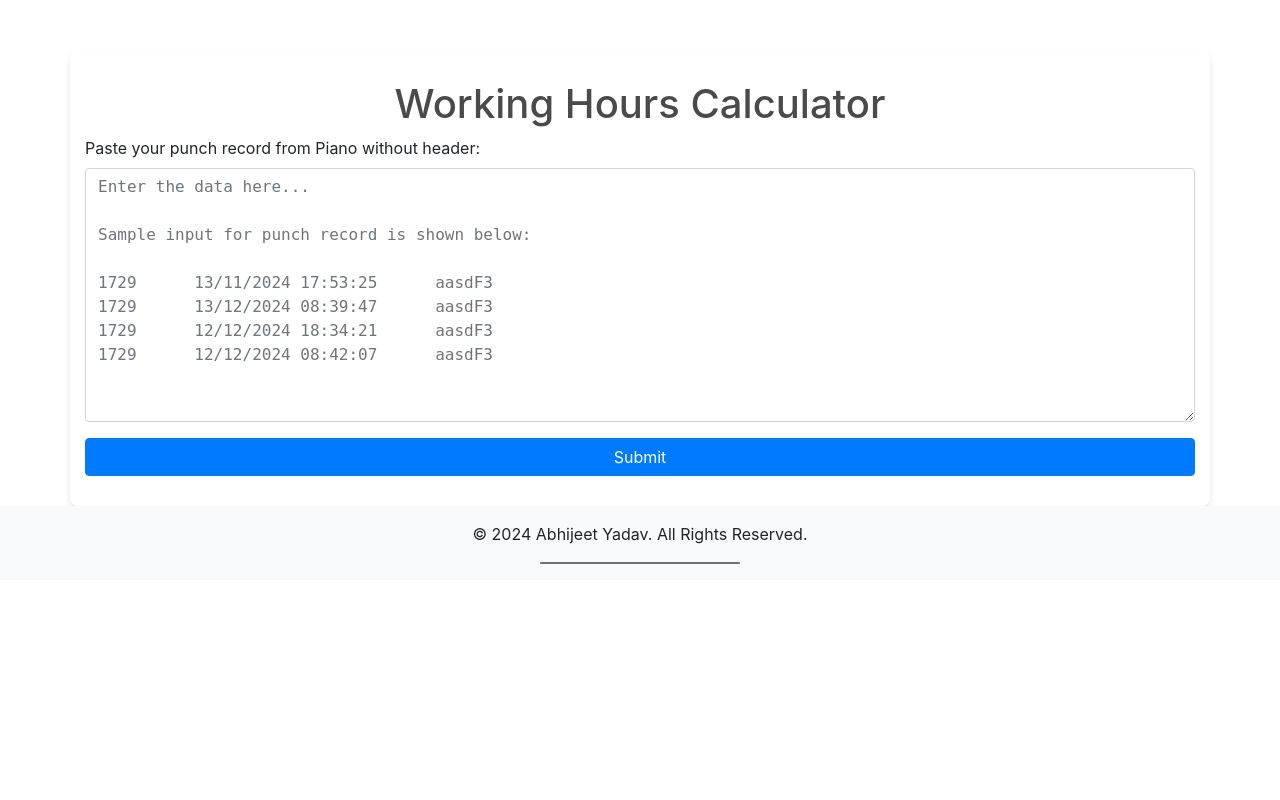
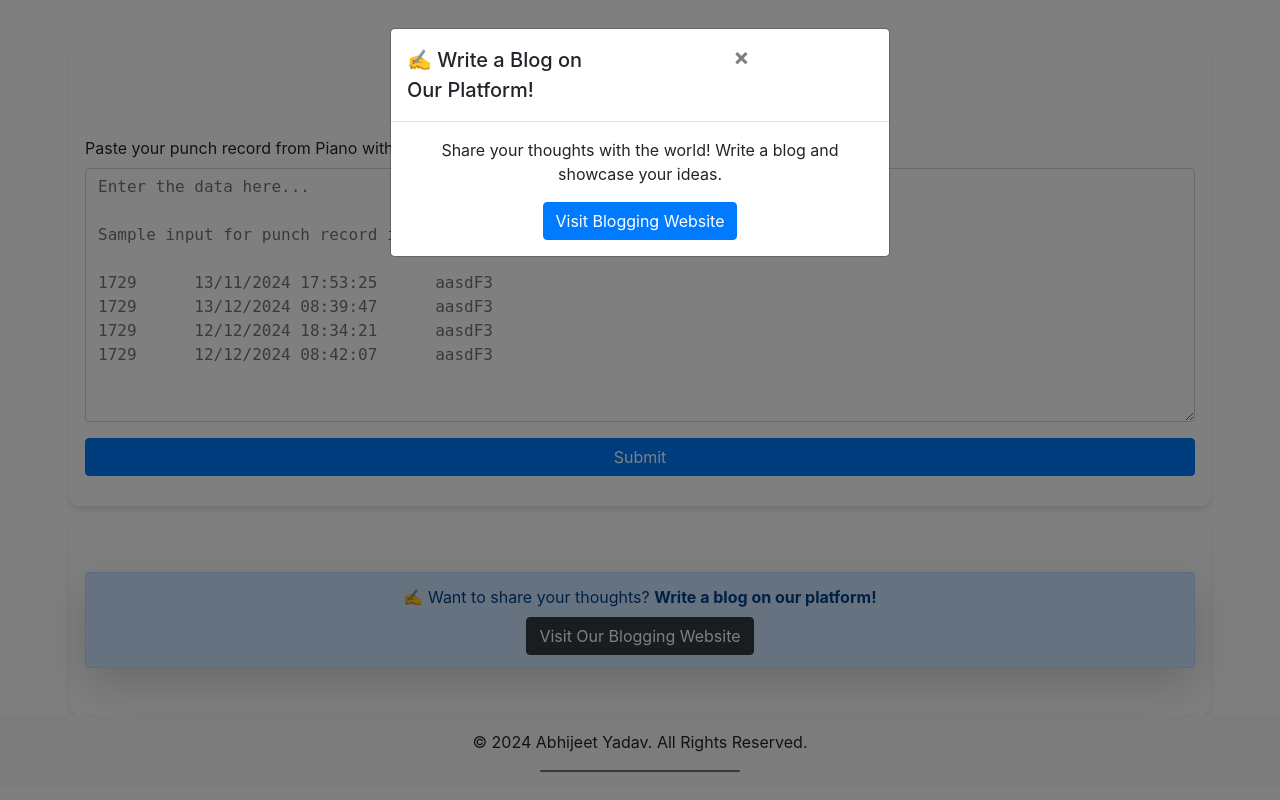
Before and after one commit to Abykaam/abhijeet-clock, a Flask app: page / in a window 1280 px wide. Run offline with Flask 3, Linux system fonts and the light colour scheme; some libraries are stand-ins or nearby versions.

Commit message:
blogging website popup

```diff
--- a/templates/index.html
+++ b/templates/index.html
@@ -86,6 +86,16 @@ Sample input for punch record is shown below:
         </div>
         {% endif %}
     </div>
+    <div class="container mt-3">
+        <div class="alert alert-primary text-center shadow-lg" role="alert">
+            ✍️ Want to share your thoughts? <strong>Write a blog on our platform!</strong>
+            <br>
+            <a href="https://everydayblog.onrender.com" target="_blank" class="btn btn-dark mt-2">
+                Visit Our Blogging Website
+            </a>
+        </div>
+    </div>
+
 
     <footer class="bg-light py-3 text-center">
         <p>© 2024 Abhijeet Yadav. All Rights Reserved.</p>
@@ -104,5 +114,34 @@ Sample input for punch record is shown below:
     <script src="https://code.jquery.com/jquery-3.5.1.slim.min.js"></script>
     <script src="https://cdn.jsdelivr.net/npm/@popperjs/core@2.9.2/dist/umd/popper.min.js"></script>
     <script src="https://stackpath.bootstrapcdn.com/bootstrap/4.5.2/js/bootstrap.min.js"></script>
+    <!-- Bootstrap Modal (Popup) -->
+    <div class="modal fade" id="blogPopup" tabindex="-1" role="dialog" aria-labelledby="blogPopupLabel" aria-hidden="true">
+        <div class="modal-dialog" role="document">
+            <div class="modal-content">
+                <div class="modal-header">
+                    <h5 class="modal-title" id="blogPopupLabel">✍️ Write a Blog on Our Platform!</h5>
+                    <button type="button" class="close" data-dismiss="modal" aria-label="Close">
+                        <span aria-hidden="true">&times;</span>
+                    </button>
+                </div>
+                <div class="modal-body text-center">
+                    <p>Share your thoughts with the world! Write a blog and showcase your ideas.</p>
+                    <a href="https://yourblogsite.com" target="_blank" class="btn btn-primary">Visit Blogging Website</a>
+                </div>
+            </div>
+        </div>
+    </div>
+
+    <!-- JavaScript to Show Popup Instantly -->
+    <script>
+        $(document).ready(function(){
+            $('#blogPopup').modal('show'); // Show the modal immediately when page loads
+        });
+    </script>
+
+    <!-- Bootstrap JS (if not already included) -->
+    <!-- <script src="https://code.jquery.com/jquery-3.5.1.min.js"></script>
+    <script src="https://stackpath.bootstrapcdn.com/bootstrap/4.5.2/js/bootstrap.min.js"></script> -->
+
 </body>
 </html>
```
